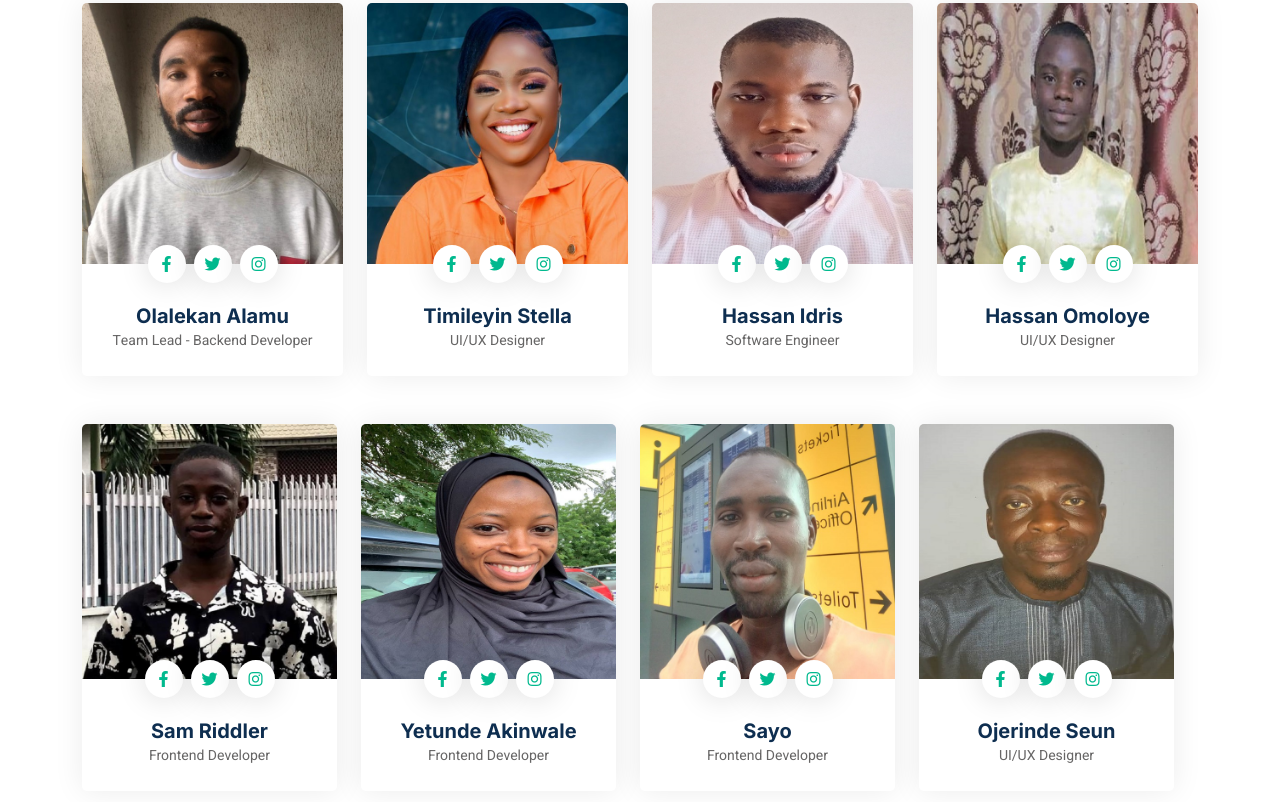
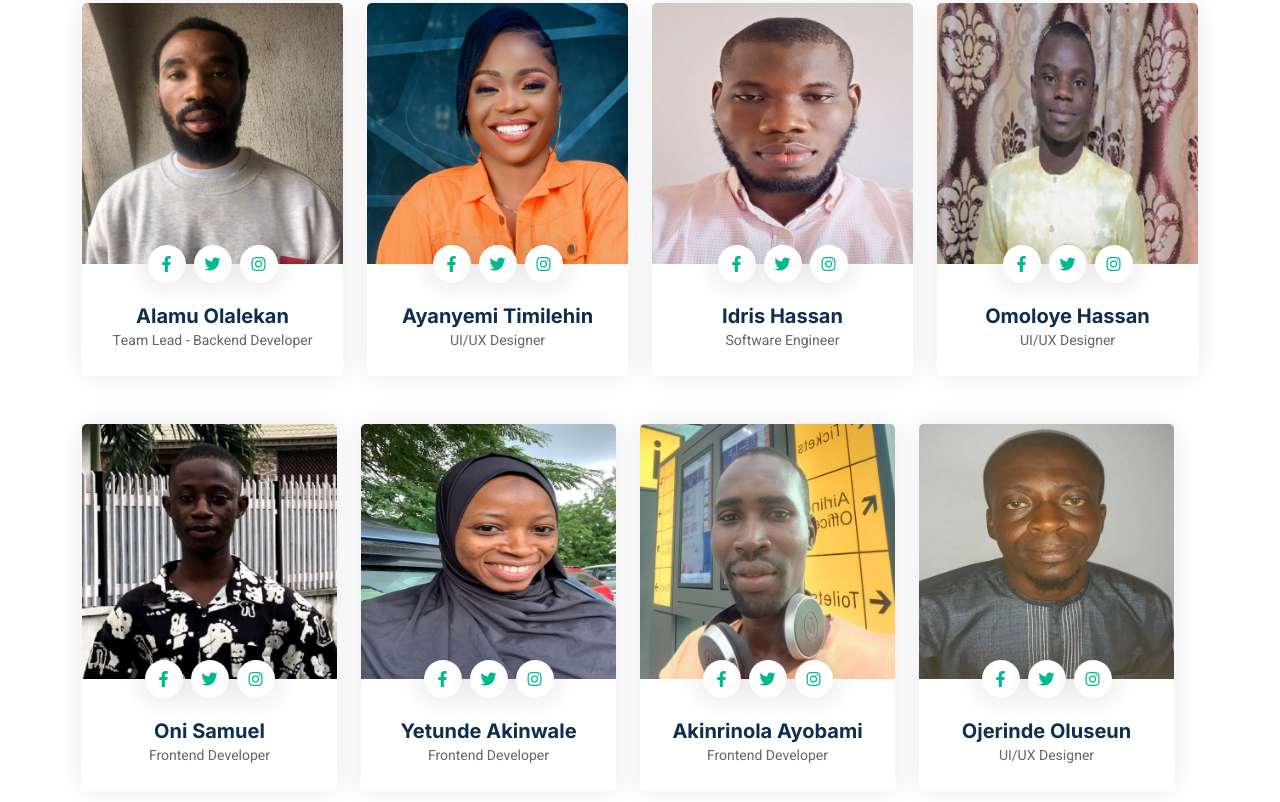
Before and after one commit to hassid4luv/Home, a plain HTML site: page about.html in a window 1280 px wide. Shown: the part 464-1266 px from the top of the page. Drawn offline with nearby package versions, Linux system fonts and the light colour scheme.

Commit message:
Corrected Names

```diff
--- a/about.html
+++ b/about.html
@@ -109,7 +109,7 @@
                       </div>
                   </div>
                   <div class="text-center p-4 mt-3">
-                      <h5 class="fw-bold mb-0">Olalekan Alamu</h5>
+                      <h5 class="fw-bold mb-0">Alamu Olalekan</h5>
                       <small>Team Lead - Backend Developer</small>
                   </div>
               </div>
@@ -126,7 +126,7 @@
                       </div>
                   </div>
                   <div class="text-center p-4 mt-3">
-                      <h5 class="fw-bold mb-0">Timileyin Stella</h5>
+                      <h5 class="fw-bold mb-0">Ayanyemi Timilehin</h5>
                       <small>UI/UX Designer</small>
                   </div>
               </div>
@@ -143,7 +143,7 @@
                       </div>
                   </div>
                   <div class="text-center p-4 mt-3">
-                      <h5 class="fw-bold mb-0">Hassan Idris</h5>
+                      <h5 class="fw-bold mb-0">Idris Hassan</h5>
                       <small>Software Engineer</small>
                   </div>
               </div>
@@ -160,7 +160,7 @@
                       </div>
                   </div>
                   <div class="text-center p-4 mt-3">
-                      <h5 class="fw-bold mb-0">Hassan Omoloye</h5>
+                      <h5 class="fw-bold mb-0">Omoloye Hassan</h5>
                       <small>UI/UX Designer</small>
                   </div>
               </div>
@@ -178,7 +178,7 @@
                         </div>
                     </div>
                     <div class="text-center p-4 mt-3">
-                        <h5 class="fw-bold mb-0">Sam Riddler</h5>
+                        <h5 class="fw-bold mb-0">Oni Samuel</h5>
                         <small>Frontend Developer</small>
                     </div>
                 </div>
@@ -212,7 +212,7 @@
                         </div>
                     </div>
                     <div class="text-center p-4 mt-3">
-                        <h5 class="fw-bold mb-0">Sayo</h5>
+                        <h5 class="fw-bold mb-0">Akinrinola Ayobami</h5>
                         <small>Frontend Developer</small>
                     </div>
                 </div>
@@ -228,7 +228,7 @@
                         </div>
                     </div>
                     <div class="text-center p-4 mt-3">
-                        <h5 class="fw-bold mb-0">Ojerinde Seun</h5>
+                        <h5 class="fw-bold mb-0">Ojerinde Oluseun</h5>
                         <small>UI/UX Designer</small>
                     </div>
                 </div>
```
